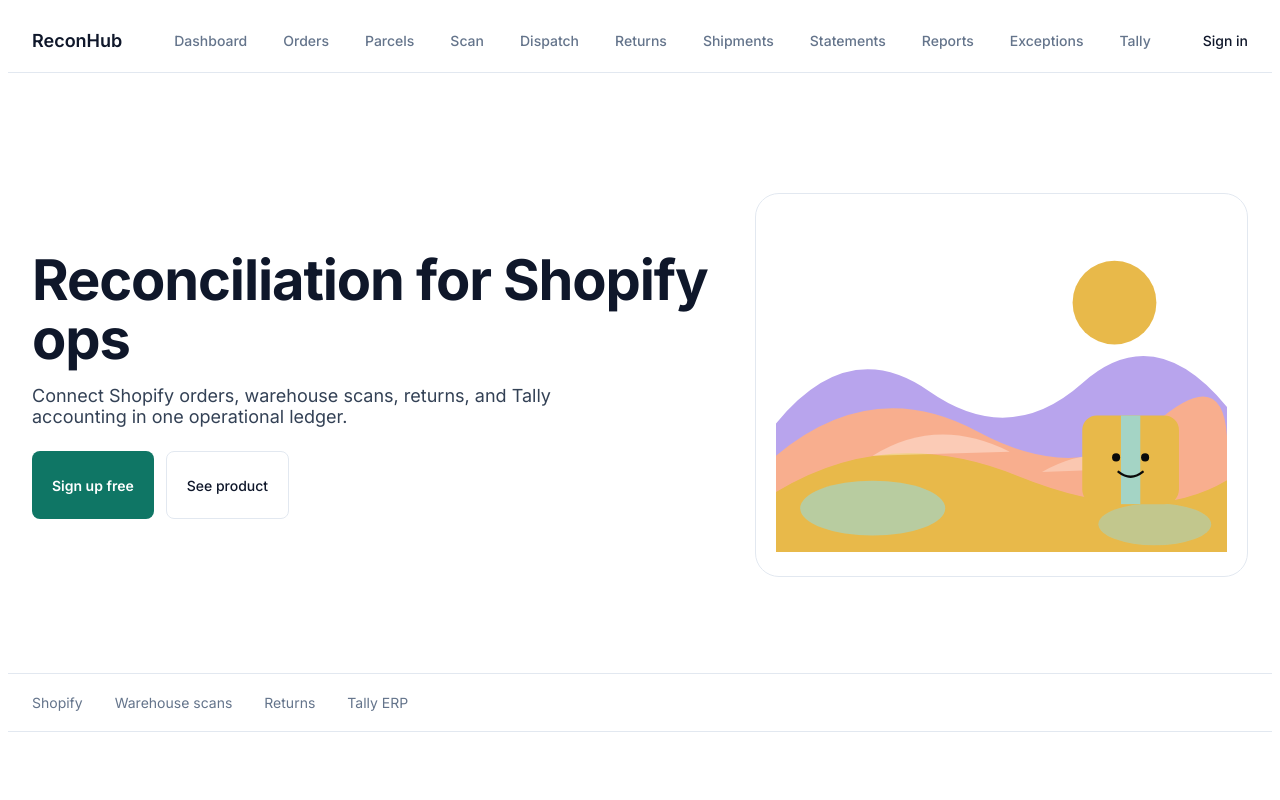
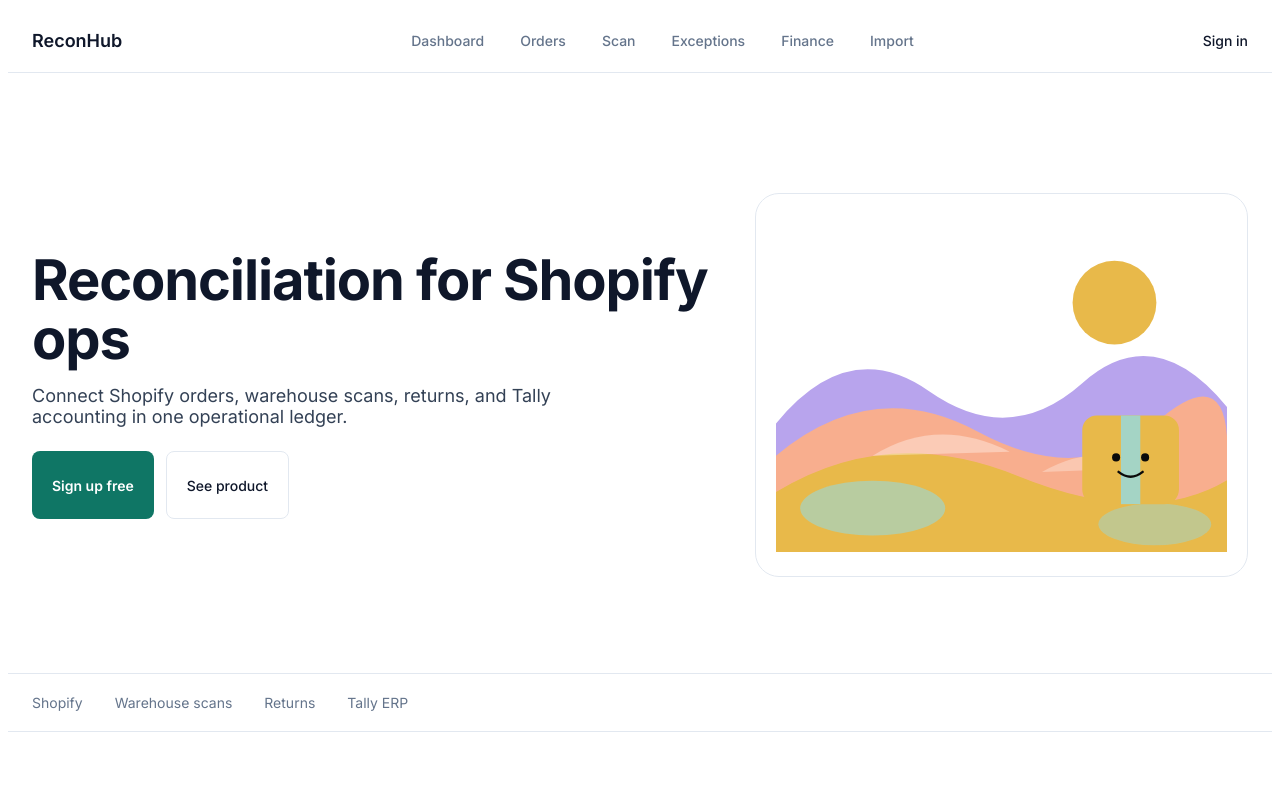
Before and after one commit to Mahima0824/shopify-connection, a Next.js app in the folder frontend/: page / in a window 1280 px wide. Shown: the top 800 px of the page. Built offline with nearby package versions, Linux system fonts and the light colour scheme.

Commit message:
feat: grouped navigation with dropdowns

```diff
--- a/frontend/app/globals.css
+++ b/frontend/app/globals.css
@@ -90,3 +90,6 @@
   .section{padding:48px 0;}
   .btn-primary,.btn-secondary,.btn-on-color{width:100%;}
 }
+.nav-drop{position:relative;}
+.nav-drop-menu{display:none;}
+.nav-drop.open .nav-drop-menu, .nav-drop:hover .nav-drop-menu{display:block;}
--- a/frontend/components/TopNav.tsx
+++ b/frontend/components/TopNav.tsx
@@ -4,16 +4,35 @@
 import Link from "next/link";
 import { usePathname } from "next/navigation";
 import { useState } from "react";
-import { APP_NAV_ITEMS } from "../lib/app-nav";
+import { APP_NAV_GROUPS } from "../lib/app-nav";
 
 function isActive(pathname: string | null, href: string) {
   if (!pathname) return false;
   return pathname === href || pathname.startsWith(href + "/");
 }
 
+function isGroupActive(pathname: string | null, href?: string, children?: { href: string }[]) {
+  if (href) return isActive(pathname, href);
+  return (children ?? []).some((c) => isActive(pathname, c.href));
+}
+
+const pill = (active: boolean, extra?: React.CSSProperties): React.CSSProperties => ({
+  padding: "8px 16px",
+  borderRadius: 9999,
+  color: active ? "var(--ink)" : "var(--muted)",
+  background: active ? "var(--card)" : "transparent",
+  whiteSpace: "nowrap",
+  ...extra,
+});
+
 export default function TopNav() {
   const [open, setOpen] = useState(false);
+  const [openDrop, setOpenDrop] = useState<string | null>(null);
+  const [expanded, setExpanded] = useState<string | null>(null);
   const pathname = usePathname();
+
+  const closeDrop = () => setOpenDrop(null);
+
   return (
     <header
       style={{
@@ -54,23 +73,86 @@
             fontWeight: 500,
           }}
         >
-          {APP_NAV_ITEMS.map((l) => {
-            const active = isActive(pathname, l.href);
+          {APP_NAV_GROUPS.map((g) => {
+            const active = isGroupActive(pathname, g.href, g.children);
+            if (g.href) {
               return (
                 <Link
-                key={l.href}
-                href={l.href}
+                  key={g.label}
+                  href={g.href}
                   aria-current={active ? "page" : undefined}
+                  style={pill(active)}
+                >
+                  {g.label}
+                </Link>
+              );
+            }
+            const dropOpen = openDrop === g.label;
+            return (
+              <div
+                key={g.label}
+                className={dropOpen ? "nav-drop open" : "nav-drop"}
+                style={{ position: "relative" }}
+                onKeyDown={(e) => {
+                  if (e.key === "Escape") closeDrop();
+                }}
+              >
+                <button
+                  type="button"
+                  aria-expanded={dropOpen}
+                  aria-haspopup="true"
+                  onClick={() => setOpenDrop(dropOpen ? null : g.label)}
                   style={{
-                  padding: "8px 16px",
-                  borderRadius: 9999,
-                  color: active ? "var(--ink)" : "var(--muted)",
-                  background: active ? "var(--card)" : "transparent",
+                    ...pill(active),
+                    border: "none",
+                    cursor: "pointer",
+                    fontFamily: "Inter, sans-serif",
+                    fontSize: 14,
+                    fontWeight: 500,
+                  }}
+                >
+                  {g.label}
+                </button>
+                <div
+                  className="nav-drop-menu"
+                  style={{
+                    position: "absolute",
+                    top: "100%",
+                    left: 0,
+                    minWidth: 200,
+                    background: "var(--card)",
+                    border: "1px solid var(--hairline)",
+                    borderRadius: 12,
+                    padding: 4,
+                    zIndex: 60,
+                  }}
+                >
+                  {(g.children ?? []).map((c) => {
+                    const childActive = isActive(pathname, c.href);
+                    return (
+                      <Link
+                        key={c.href}
+                        href={c.href}
+                        aria-current={childActive ? "page" : undefined}
+                        onClick={closeDrop}
+                        style={{
+                          display: "flex",
+                          alignItems: "center",
+                          minHeight: 44,
+                          padding: "10px 16px",
+                          borderRadius: 8,
+                          fontSize: 14,
+                          color: childActive ? "var(--ink)" : "var(--body)",
+                          background: childActive ? "var(--surface)" : "transparent",
                           whiteSpace: "nowrap",
                         }}
                       >
-                {l.label}
+                        {c.label}
                       </Link>
+                    );
+                  })}
+                </div>
+              </div>
             );
           })}
         </nav>
@@ -99,12 +181,13 @@
             borderBottom: "1px solid var(--hairline)",
           }}
         >
-          {APP_NAV_ITEMS.map((l) => {
-            const active = isActive(pathname, l.href);
+          {APP_NAV_GROUPS.map((g) => {
+            if (g.href) {
+              const active = isActive(pathname, g.href);
               return (
                 <Link
-                key={l.href}
-                href={l.href}
+                  key={g.label}
+                  href={g.href}
                   aria-current={active ? "page" : undefined}
                   onClick={() => setOpen(false)}
                   style={{
@@ -115,8 +198,59 @@
                     background: active ? "var(--card)" : "transparent",
                   }}
                 >
-                {l.label}
+                  {g.label}
                 </Link>
+              );
+            }
+            const isExpanded = expanded === g.label;
+            const groupActive = isGroupActive(pathname, g.href, g.children);
+            return (
+              <div key={g.label}>
+                <button
+                  type="button"
+                  aria-expanded={isExpanded}
+                  onClick={() => setExpanded(isExpanded ? null : g.label)}
+                  style={{
+                    display: "block",
+                    width: "100%",
+                    textAlign: "left",
+                    padding: "8px 16px",
+                    borderRadius: 9999,
+                    border: "none",
+                    background: groupActive ? "var(--card)" : "transparent",
+                    color: groupActive ? "var(--ink)" : "var(--body)",
+                    fontSize: 14,
+                    fontWeight: 500,
+                    cursor: "pointer",
+                    minHeight: 44,
+                  }}
+                >
+                  {g.label}
+                </button>
+                {isExpanded &&
+                  (g.children ?? []).map((c) => {
+                    const childActive = isActive(pathname, c.href);
+                    return (
+                      <Link
+                        key={c.href}
+                        href={c.href}
+                        aria-current={childActive ? "page" : undefined}
+                        onClick={() => setOpen(false)}
+                        style={{
+                          display: "flex",
+                          alignItems: "center",
+                          minHeight: 44,
+                          padding: "8px 16px 8px 32px",
+                          borderRadius: 9999,
+                          color: childActive ? "var(--ink)" : "var(--body)",
+                          background: childActive ? "var(--card)" : "transparent",
+                        }}
+                      >
+                        {c.label}
+                      </Link>
+                    );
+                  })}
+              </div>
             );
           })}
           <Link
--- a/frontend/lib/app-nav.ts
+++ b/frontend/lib/app-nav.ts
@@ -1,13 +1,38 @@
-export const APP_NAV_ITEMS = [
+export type NavChild = { label: string; href: string };
+export type NavEntry = { label: string; href?: string; children?: NavChild[] };
+export const APP_NAV_GROUPS: NavEntry[] = [
   { label: "Dashboard", href: "/dashboard" },
+  {
+    label: "Orders",
+    children: [
       { label: "Orders", href: "/orders" },
       { label: "Parcels", href: "/parcels" },
-  { label: "Scan", href: "/scan" },
+      { label: "Shipments", href: "/shipments" },
+      { label: "Outstanding", href: "/shipments/outstanding" },
+    ],
+  },
+  {
+    label: "Scan",
+    children: [
+      { label: "Hub", href: "/scan" },
       { label: "Dispatch", href: "/scan/dispatch" },
       { label: "Returns", href: "/scan/return" },
-  { label: "Shipments", href: "/shipments" },
+      { label: "RTO", href: "/scan/rto" },
+    ],
+  },
+  { label: "Exceptions", href: "/exceptions" },
+  {
+    label: "Finance",
+    children: [
       { label: "Statements", href: "/statements" },
       { label: "Reports", href: "/reports/monthly" },
-  { label: "Exceptions", href: "/exceptions" },
       { label: "Tally", href: "/settings/tally" },
+    ],
+  },
+  { label: "Import", href: "/import" },
 ];
+export const APP_NAV_FLAT: NavChild[] = APP_NAV_GROUPS.flatMap((g) =>
+  g.href ? [{ label: g.label, href: g.href }] : (g.children ?? []),
+);
+// Legacy compat (migrated in Task 6 — TopNav owns nav now).
+export const APP_NAV_ITEMS = APP_NAV_FLAT;
```
Also changed, not shown: 1 other file (tests, documents, lock files or other folders). Lines whose indentation alone changed are shown as unchanged.
